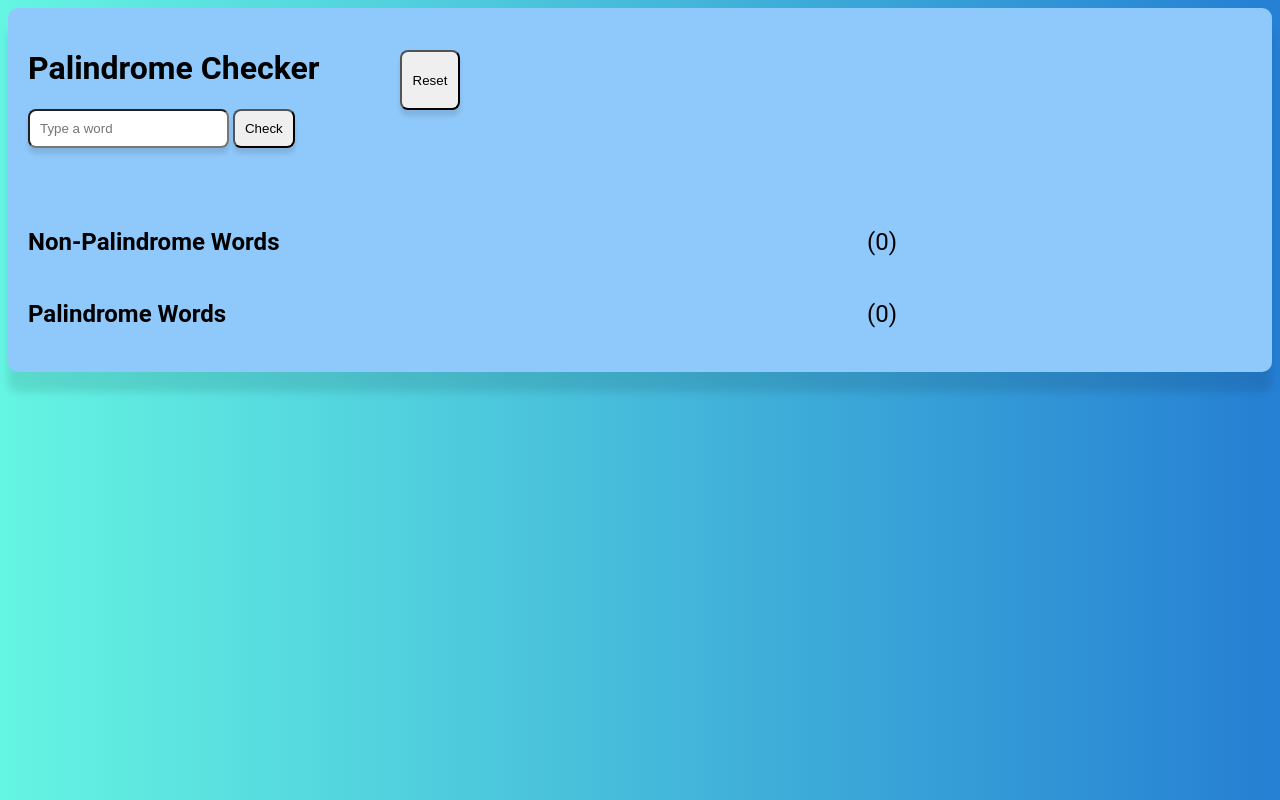
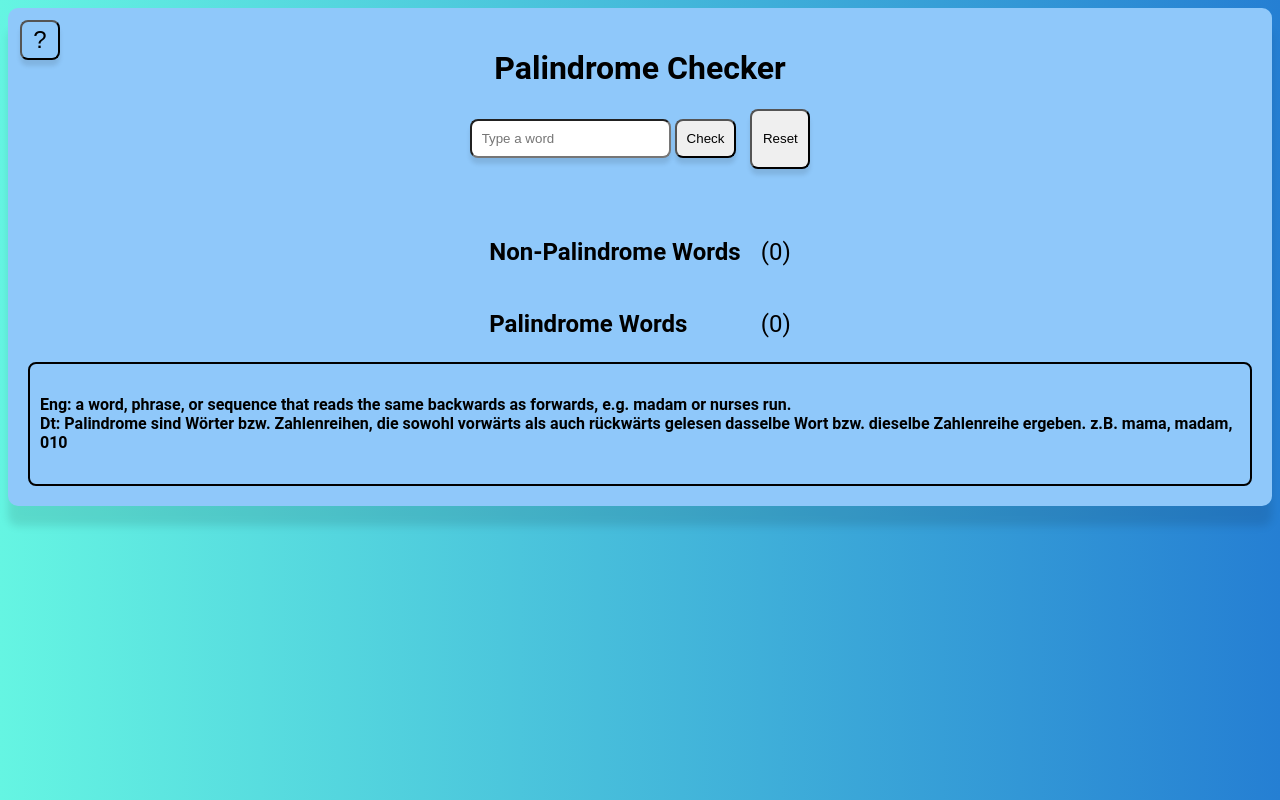
Before and after one commit to dominikfuerer/JsProjekte, a plain HTML site: page index.html in a window 1280 px wide. Drawn offline with Linux system fonts and the light colour scheme.

Commit message:
Add files via upload
Info Button in Progress, New centered design

```diff
--- a/css3.css
+++ b/css3.css
@@ -6,12 +6,29 @@ h2, h3 {
 #reset {
    height: 60px;
    width: 60px;
-   position:absolute;
+   /* position:absolute;
    top: 50px;
-   left: 400px;
+   left: 400px;  */
+   margin-left: 10px;
    border-radius: 8px;
    padding: 10px;
    box-shadow: 0px 6px 4px rgba(0, 0, 0, 0.1);
+}
+
+#information{
+    border-radius: 8px;
+    padding: 10px;
+    box-shadow: 0px 6px 4px rgba(0, 0, 0, 0.1);
+    font-size: 1.5em;
+    position: absolute;
+    left: 20px;
+    top: 20px;
+    height:40px;
+    width:40px;
+    display: flex;
+    justify-content: center;
+    align-items: center;
+    background-color:rgb(143, 200, 250);
 }
 
 input, #check{
@@ -24,19 +41,30 @@ input, #check{
 #AppCounter1, #AppCounter2{
     font-size: 1.5em;
     /*font-weight: bold;*/
-    margin-right: 355px;
+    margin-left: 20px;
 
 }
 
-.counter, .counter2 {
+.counter, .counter2, .informationBox{
     display: flex;
+    align-content: flex-start;
     align-items: baseline;
 
 }
 
+.informationBox {
+    background-color: rgb(143, 200, 250);
+    border: 2px solid black;
+    border-radius: 8px;
+    padding: 10px;
+}
 
 
 .container{
+    display: flex;
+    flex-direction: column; /* Arrange items vertically */
+    justify-content: center; /* Center items horizontally */
+    align-items: center; /* Center items vertically */
     background-color: rgb(143, 200, 250);
     border-radius: 10px;
     box-shadow: 0px 20px 8px rgba(0, 0, 0, 0.1); /* Shadow */
--- a/index.html
+++ b/index.html
@@ -15,10 +15,16 @@
 <body>
     </style>
     <div class="container">
+
         <h1>Palindrome Checker</h1>
+
+        <button id="information" onclick="information()">?</button>
+        <div class="controls-container">
             <input id="input" type="text" placeholder="Type a word"/>
             <button id="check" onclick="check()">Check</button>
             <button id= "reset" onclick="reset()">Reset</button>
+        </div>
+        <div class="Statistics">
             <div class="counter">
                 <h2>Non-Palindrome Words</h2>
                 <div id="AppCounter1">(0)</div>
@@ -29,9 +35,16 @@
                 <div id="AppCounter2">(0)</div>
             </div>
             <div id="output2"></div>
+        </div>
+        <div class="informationBox">
+            <h4>Eng: a word, phrase, or sequence that reads the same backwards as forwards, e.g. madam or nurses run. <br>
+
+                Dt: Palindrome sind Wörter bzw. Zahlenreihen, die sowohl vorwärts als auch rückwärts gelesen dasselbe Wort bzw. dieselbe Zahlenreihe ergeben. z.B. mama, madam, 010</h4>
+        </div>
 
 
+
+    </div>
     <script src="java3.js"></script>
-    </div>
 </body>
 </html>
--- a/java3.js
+++ b/java3.js
@@ -60,3 +60,12 @@ document.addEventListener('keydown', function(event) {
       check();
     }
 });
+
+function information() {
+    var informationBox = document.getElementById(informationBox);
+    informationBox.style.backgroundColor = "invisible";
+    informationBox.style.borderStyle = "none";
+}
+//to be done:
+// capital letters
+// info what is a palindrome
```
Lines whose indentation alone changed are shown as unchanged.
